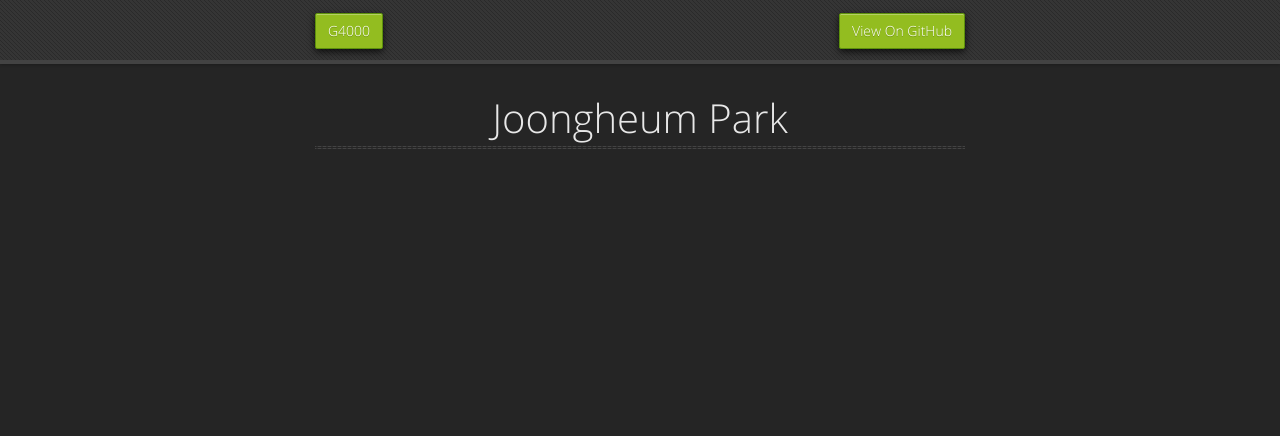
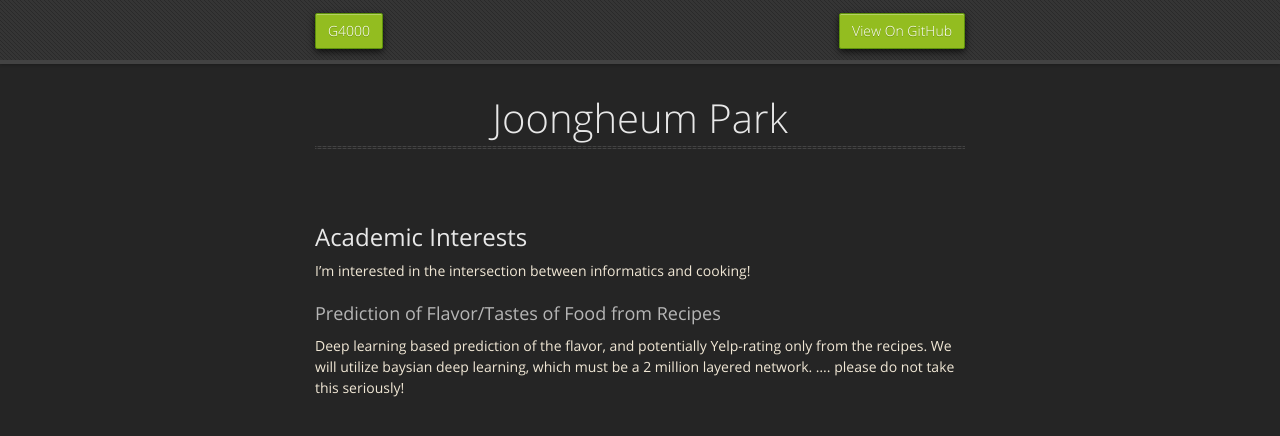
Before and after one commit to qiuyugong2181/g4000-1, a Jekyll site: the page built from people/jp3671.md, in a window 1280 px wide. Shown: the top 436 px of the page. Built offline with Jekyll 4.4.1, drawn with Linux system fonts in a browser that asks for light colours; nearby versions of some CDN libraries; our own code applies the rules of GitHub Pages for plain Markdown files.

Commit message:
updated as requested

```diff
--- a/people/jp3671.md
+++ b/people/jp3671.md
@@ -4,6 +4,12 @@ github_username: drpajama
 last_name: Park
 first_name: Joongheum
 permalink: /people/jp3671/
-academic interests: I'm interested in the intersection between informatics and cooking!
-projects: prediction of the quality of food from recipes. (please do not take this seriously)
 ---
+
+
+## Academic Interests
+I'm interested in the intersection between informatics and cooking!
+
+### Prediction of Flavor/Tastes of Food from Recipes
+Deep learning based prediction of the flavor, and potentially Yelp-rating only from the recipes. We will utilize baysian deep learning, which must be a 2 million layered network.
+.... please do not take this seriously!
```
